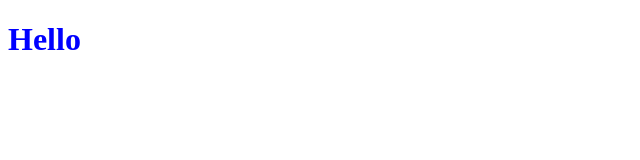
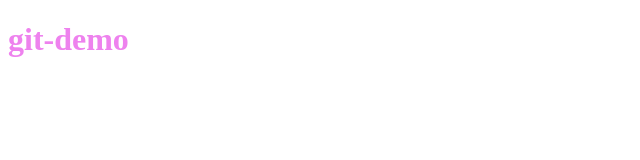
Before and after one commit to violet7755/git-demo, a plain HTML site: page index.html in a window 1280 px wide. Shown: the whole page, without its empty margins (0-640 px from the left). Drawn offline with Linux system fonts and the light colour scheme.

Commit message:
change title and color

```diff
--- a/index.html
+++ b/index.html
@@ -9,7 +9,7 @@
 
 </head>
 <body>
-    <h1>Hello</h1>
+    <h1>git-demo</h1>
     <script src="main.js"></script>
 </body>
 </html>
--- a/style.css
+++ b/style.css
@@ -1,3 +1,3 @@
 h1{
-  color:blue;
+  color:violet;
 }
```
